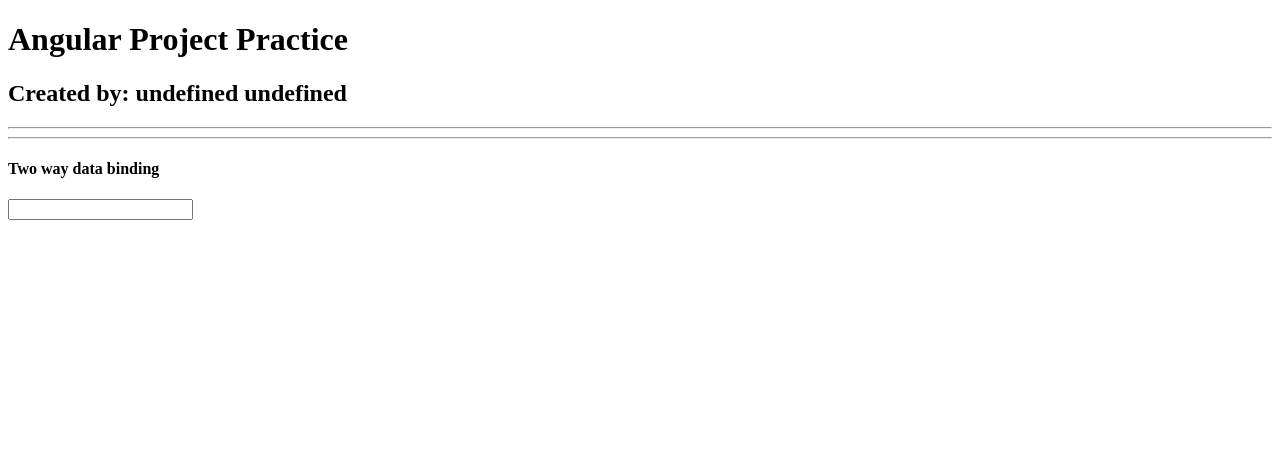
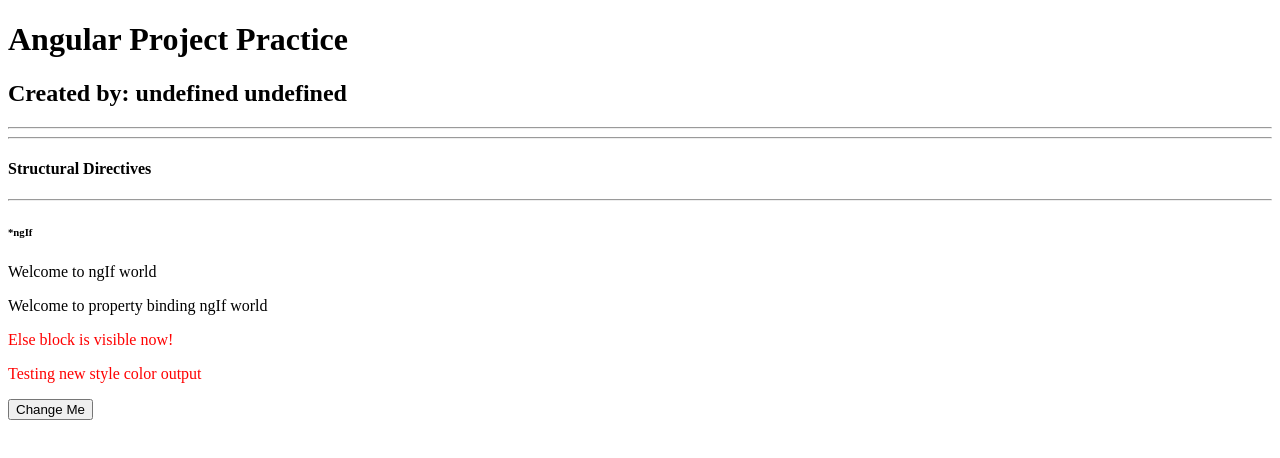
Before and after one commit to naveensinghgniit/angularTest, an Angular app: page / in a window 1280 px wide. Shown: the top 458 px of the page. Built offline with nearby package versions, Linux system fonts and the light colour scheme.

Commit message:
ngIf with toggle style on button click

```diff
--- a/src/app/app.component.html
+++ b/src/app/app.component.html
@@ -6,9 +6,25 @@
 <hr>
 <hr>
 
-<h4>Two way data binding</h4>
-<input type="text" [(ngModel)]="userName">
-<p>{{userName}}</p>
+<h4>Structural Directives</h4>
 
+<hr>
 
+<h6>*ngIf</h6>
+<p *ngIf = "true">Welcome to ngIf world</p>
+<p *ngIf = "displayText">Welcome to property binding ngIf world</p>
+<div>
+  <p [ngClass]="newStyle" *ngIf="displayTemplateReference; else elseBlock">
+    If block is visible now!
+  </p>
+
+  <p [ngClass]="newStyle">Testing new style color output</p>
+
+  <ng-template #elseBlock>
+    <p [ngClass]="newStyle"> Else block is visible now!</p>
+  </ng-template>
+
+  <button (click)="toggleNewStyle()">Change Me</button>
+
+</div>
 <router-outlet></router-outlet>
--- a/src/app/app.component.ts
+++ b/src/app/app.component.ts
@@ -6,5 +6,26 @@ import { Component } from '@angular/core';
   styleUrls: ['./app.component.scss']
 })
 export class AppComponent {
-  public userName = '';
+  public displayText = true;
+  public displayTemplateReference = false;
+
+  public newStyle = {
+    'text-success': this.displayTemplateReference,
+    'text-warning': !this.displayTemplateReference
+  };
+
+  toggleNewStyle() {
+    console.log('welcome to event binding');
+    if (this.displayTemplateReference === false) {
+      this.displayTemplateReference = true;
+    } else {
+      this.displayTemplateReference = false;
+    }
+
+    if (this.newStyle === 'text-success') {
+      this.newStyle = 'text-warning';
+    } else {
+      this.newStyle = 'text-success';
+    }
+  }
 }
```
